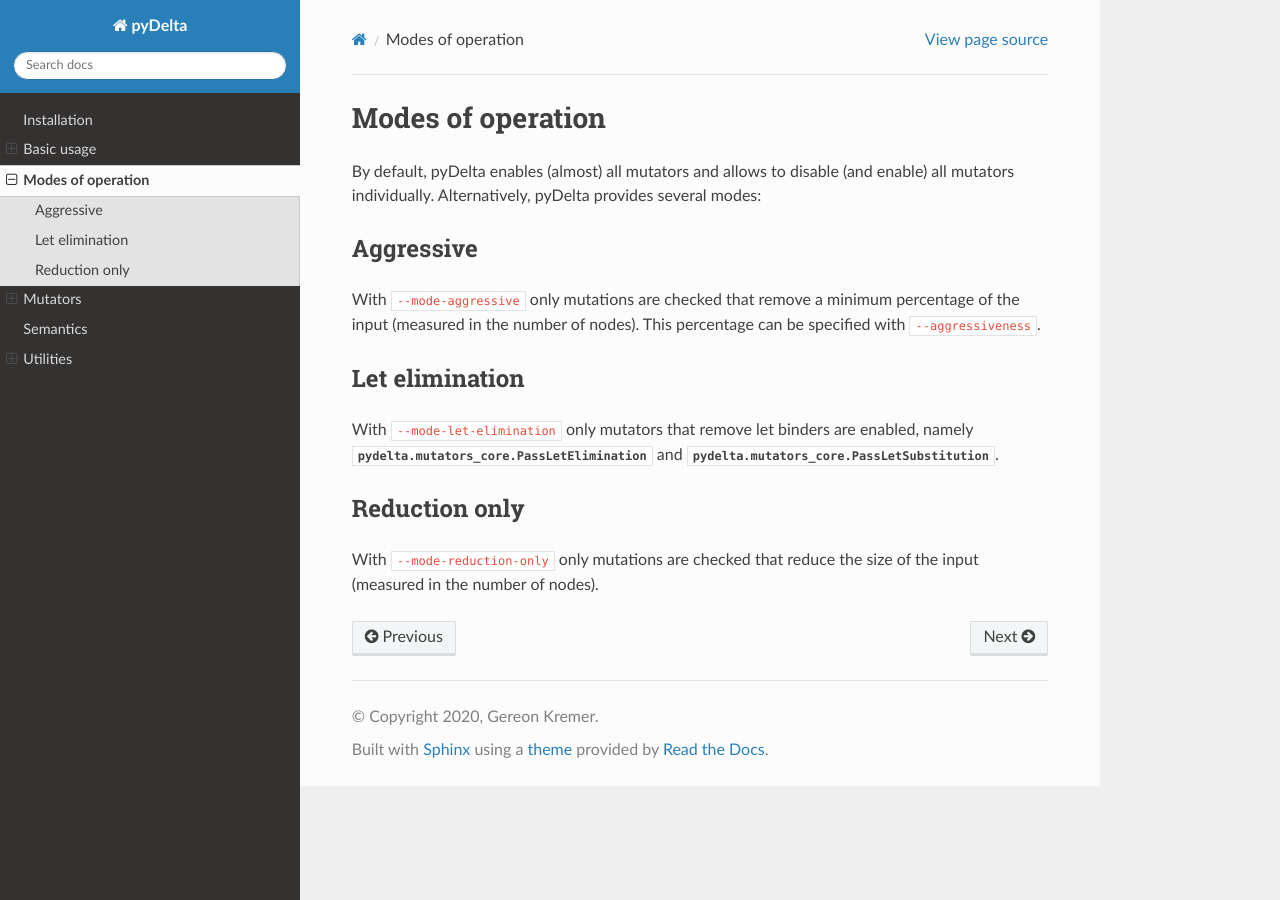
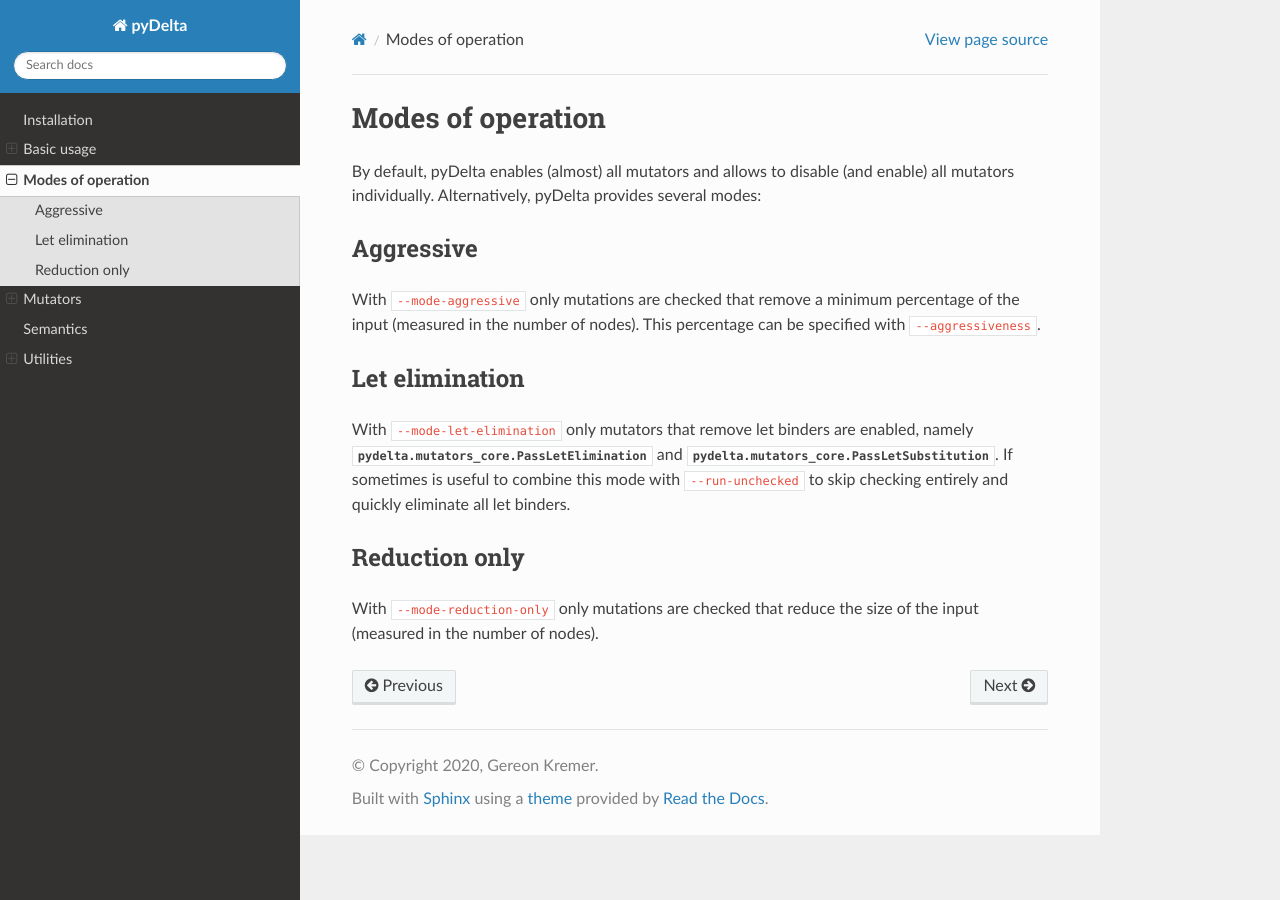
Before and after one commit to nafur/pydelta, a Sphinx documentation site: the page built from docs/modes.rst, in a window 1280 px wide. Built offline with Sphinx 7.4.7 and the Read the Docs theme 2.0.0, drawn with Linux system fonts in a browser that asks for light colours.

Commit message:
A hint about --run-unchecked

```diff
--- a/docs/modes.rst
+++ b/docs/modes.rst
@@ -13,6 +13,7 @@ This percentage can be specified with ``--aggressiveness``.
 Let elimination
 ---------------
 With ``--mode-let-elimination`` only mutators that remove let binders are enabled, namely :class:`pydelta.mutators_core.PassLetElimination` and :class:`pydelta.mutators_core.PassLetSubstitution`.
+If sometimes is useful to combine this mode with ``--run-unchecked`` to skip checking entirely and quickly eliminate all let binders.
 
 Reduction only
 --------------
```
